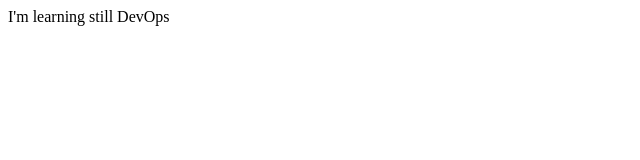
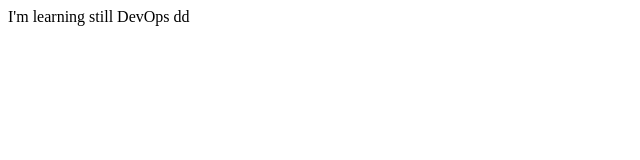
Before and after one commit to Rohit-00/DevOps, a plain HTML site: page index.html in a window 1280 px wide. Shown: the full height of the page, 0-640 px from the left. Drawn offline with Linux system fonts and the light colour scheme.

Commit message:
Update index.html

```diff
--- a/index.html
+++ b/index.html
@@ -1,6 +1,6 @@
 <html>
 <head><title>DevOps</title></head>
 <body>
-<p> I'm learning still DevOps  </p>
+<p> I'm learning still DevOps dd </p>
 
 </body>
```
